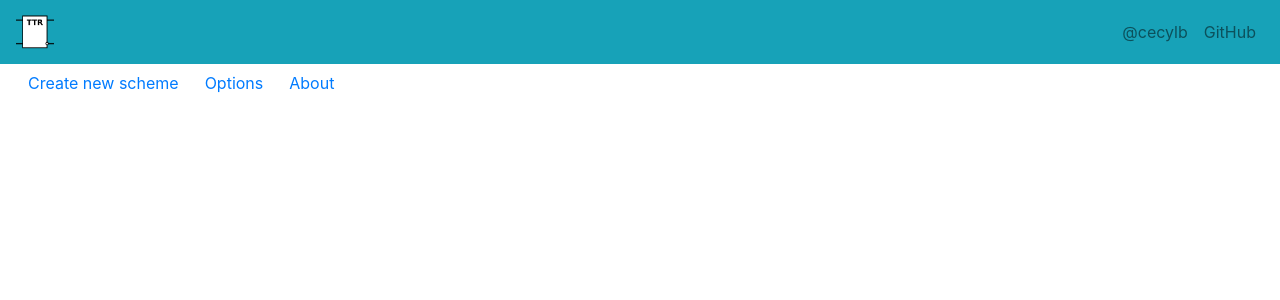
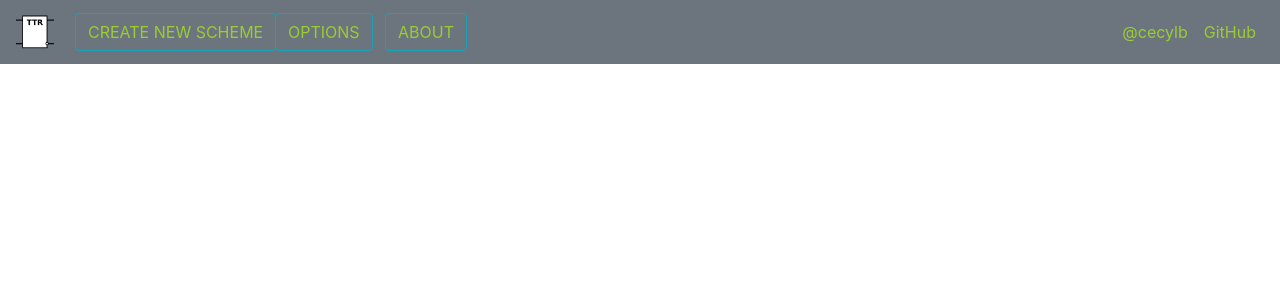
Before and after one commit to Cecylb/lgslfront, a React (Create React App) app: page / in a window 1280 px wide. Shown: the top 300 px of the page. Built offline with nearby package versions, Linux system fonts and the light colour scheme.

Commit message:
- front structure fixes && styling

```diff
--- /dev/null
+++ b/src/navigation/AppNavbar.css
@@ -0,0 +1,15 @@
+.options {
+    position: absolute;
+    text-transform: uppercase;
+    left: 275px;
+}
+.editor {
+    position: absolute;
+    text-transform: uppercase;
+    left: 75px;
+}
+.about {
+    position: absolute;
+    text-transform: uppercase;
+    left: 385px;
+}
--- /dev/null
+++ b/src/navigation/AppNavbar.js
@@ -0,0 +1,45 @@
+import React, { Component } from 'react';
+import { Collapse, Nav, Navbar, NavbarBrand, NavbarToggler, NavItem, NavLink } from 'reactstrap';
+import { Link } from 'react-router-dom';
+import logo from '../logo.png'
+import { Button, Container } from 'reactstrap';
+import './AppNavbar.css';
+
+export default class AppNavbar extends Component {
+    constructor(props) {
+        super(props);
+        this.state = {isOpen: false};
+        this.toggle = this.toggle.bind(this);
+    }
+
+    toggle() {
+        this.setState({
+            isOpen: !this.state.isOpen
+        });
+    }
+
+    render() {
+        return <Navbar color="secondary" light expand="md">
+            <NavbarBrand tag={Link} to="/">
+                <img src={logo} width="15%" alt="Home"/>
+            </NavbarBrand>
+            <NavbarToggler onClick={this.toggle}/>
+            <Collapse isOpen={this.state.isOpen} navbar>
+                <Nav className="ml-auto" navbar>
+                <Container fluid>
+                    <Button color="info" outline="danger" className="editor"><Link to="/editor" style={{color: 'yellowgreen'}}>Create new scheme</Link></Button>
+                    <Button color="info" outline="danger" className="options"><Link to="/options" style={{color: 'yellowgreen'}}>Options</Link></Button>
+                    <Button color="info" outline="danger" className="about"><Link to="/about" style={{color: 'yellowgreen'}}>About</Link></Button>
+                </Container>
+                    <NavItem>
+                        <NavLink
+                            href="https://twitter.com/cecylbcoceTb" style={{color: 'yellowgreen'}}>@cecylb</NavLink>
+                    </NavItem>
+                    <NavItem>
+                        <NavLink href="https://github.com/Cecylb" style={{color: 'yellowgreen'}}>GitHub</NavLink>
+                    </NavItem>
+                </Nav>
+            </Collapse>
+        </Navbar>;
+    }
+}
--- a/src/pages/About.js
+++ b/src/pages/About.js
@@ -1,6 +1,6 @@
 import React, { Component } from 'react';
 import '../App.css';
-import AppNavbar from '../AppNavbar';
+import AppNavbar from '../navigation/AppNavbar';
 import { Link } from 'react-router-dom';
 import {Button, Collapse, Container, Nav, NavItem, NavLink} from 'reactstrap';
 import loading from "./loading.gif";
--- a/src/pages/Editor.js
+++ b/src/pages/Editor.js
@@ -1,7 +1,7 @@
 import React, { Component, useRef } from 'react';
 import { withRouter } from 'react-router-dom';
 import { Table, Button, Container, Form, FormGroup, Input, Label } from 'reactstrap';
-import AppNavbar from '../AppNavbar';
+import AppNavbar from '../navigation/AppNavbar';
 import { Document, Page } from 'react-pdf/dist/entry.webpack';
 import loading from './loading.gif'
 
--- a/src/pages/Home.js
+++ b/src/pages/Home.js
@@ -1,6 +1,6 @@
 import React, { Component } from 'react';
 import '../App.css';
-import AppNavbar from '../AppNavbar';
+import AppNavbar from '../navigation/AppNavbar';
 import { Link } from 'react-router-dom';
 import { Button, Container } from 'reactstrap';
 
@@ -9,11 +9,7 @@ class Home extends Component {
         return (
             <div>
                 <AppNavbar/>
-                <Container fluid>
-                    <Button color="link"><Link to="/editor">Create new scheme</Link></Button>
-                    <Button color="link"><Link to="/options">Options</Link></Button>
-                    <Button color="Link"><Link to="/about">About</Link></Button>
-                </Container>
+
             </div>
         );
     }
--- a/src/pages/Options.js
+++ b/src/pages/Options.js
@@ -1,6 +1,6 @@
 import React, { Component } from 'react';
 import '../App.css';
-import AppNavbar from '../AppNavbar';
+import AppNavbar from '../navigation/AppNavbar';
 import { Link } from 'react-router-dom';
 import { Button, Container } from 'reactstrap';
 
```
